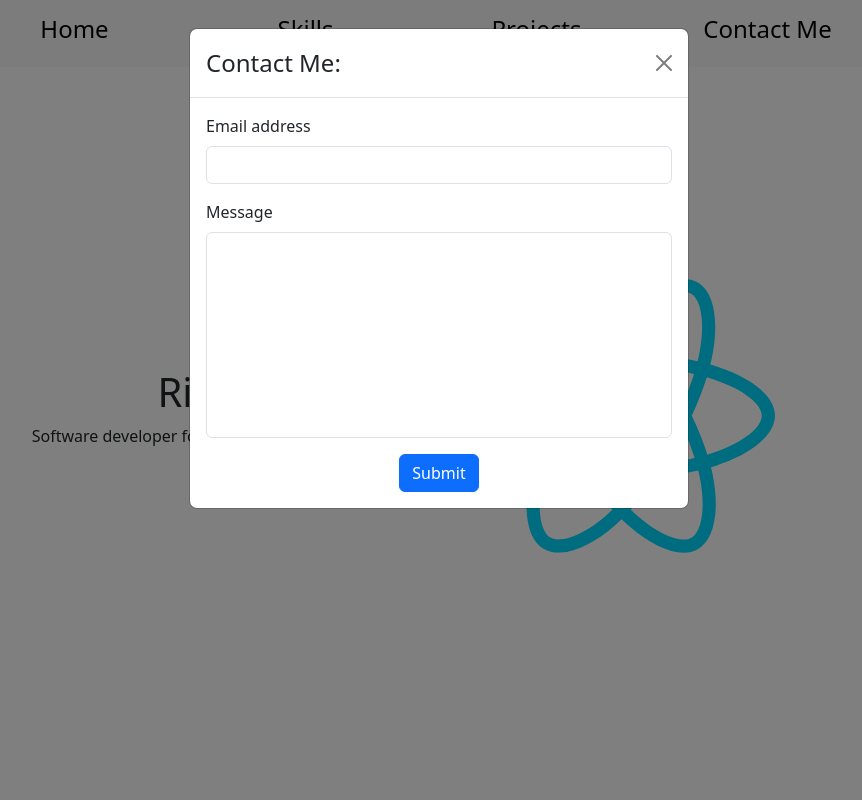
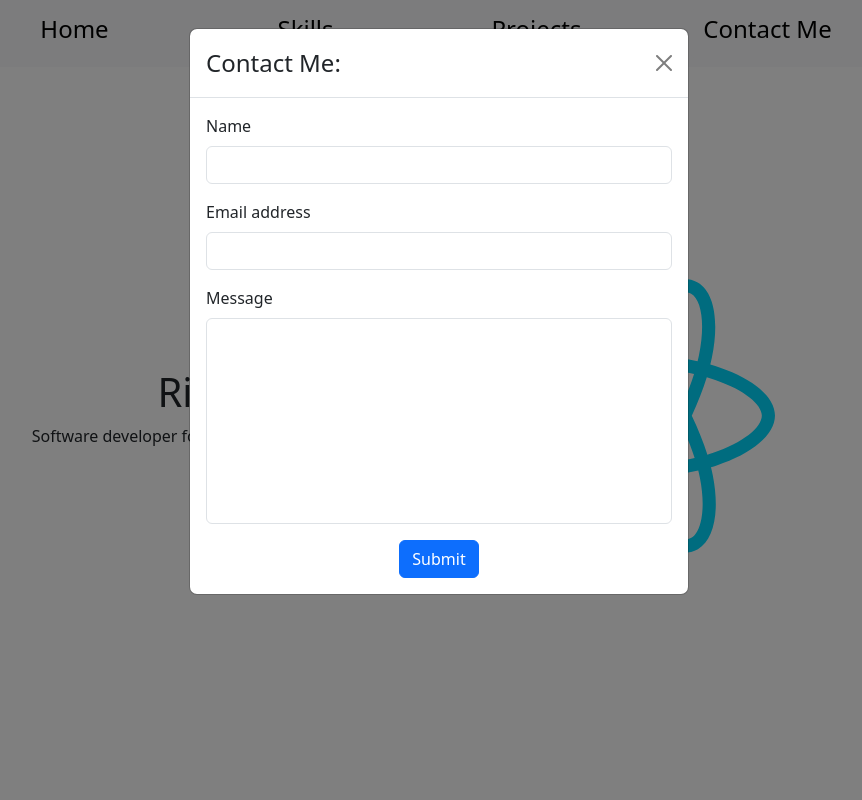
Before and after one commit to rtf48/rtf48.github.io, a React (Vite) app: page / in a window 1280 px wide. Both pictures are taken after a click on the button "Contact Me". Shown: the top 800 px of the page, without its empty margins (201-1063 px from the left). Built offline with nearby package versions, Linux system fonts and the light colour scheme.

Commit message:
form theoretically functional

```diff
--- a/src/components/ContactForm.jsx
+++ b/src/components/ContactForm.jsx
@@ -36,16 +36,70 @@ function ResizingMessageInput() {
       </label>
       <textarea
         ref={textareaRef}
+        id="MessageInput"
         className="form-control"
         rows="8"
         onInput={handleInput}
         style={{ overflow: "hidden", resize: "none" }}
+        name="message"
       />
     </>
   );
 }
 
+function FormBackend() {
+
+    const onSubmit = async (event) => {
+        event.preventDefault();
+        const formData = new FormData(event.target);
+
+        formData.append("access_key", "252ecc86-2653-48bb-8aa5-ececf348c499");
+
+        const object = Object.fromEntries(formData);
+        const json = JSON.stringify(object);
+
+        const res = await fetch("https://api.web3forms.com/submit", {
+          method: "POST",
+          headers: {
+            "Content-Type": "application/json",
+            Accept: "application/json"
+          },
+          body: json
+        }).then((res) => res.json());
+
+        if (res.success) {
+          console.log("Success", res);
+        }
+      };
+
+      return (
+        <form onSubmit={onSubmit}>
+            <div className="mb-3">
+                <label htmlFor="NameInput" className="form-label">
+                    Name
+                </label>
+                <input type="text" className="form-control" id="NameInput" name="name"/>
+              </div>
+              <div className="mb-3">
+                <label htmlFor="EmailInput" className="form-label">
+                  Email address
+                </label>
+                <input type="email" className="form-control" id="EmailInput" name="email" />
+              </div>
+              <div className="mb-3">
+                <ResizingMessageInput />
+              </div>
+              <div className="container text-center">
+                <button type="submit" className="btn btn-primary">
+                  Submit
+                </button>
+              </div>
+            </form>
+      );
+}
+
 function ContactFormPortal() {
+
   return createPortal(
     <div className="modal fade" id="contactModal" tabIndex="-1">
       <div className="modal-dialog">
@@ -60,22 +114,7 @@ function ContactFormPortal() {
           </div>
 
           <div className="modal-body">
-            <form>
-              <div className="mb-3">
-                <label htmlFor="EmailInput" className="form-label">
-                  Email address
-                </label>
-                <input type="email" className="form-control" id="EmailInput" />
-              </div>
-              <div className="mb-3">
-                <ResizingMessageInput />
-              </div>
-              <div className="container text-center">
-                <button type="submit" className="btn btn-primary">
-                  Submit
-                </button>
-              </div>
-            </form>
+            <FormBackend />
           </div>
         </div>
       </div>
```
Also changed, not shown: src/App.jsx (line endings or trailing spaces).
